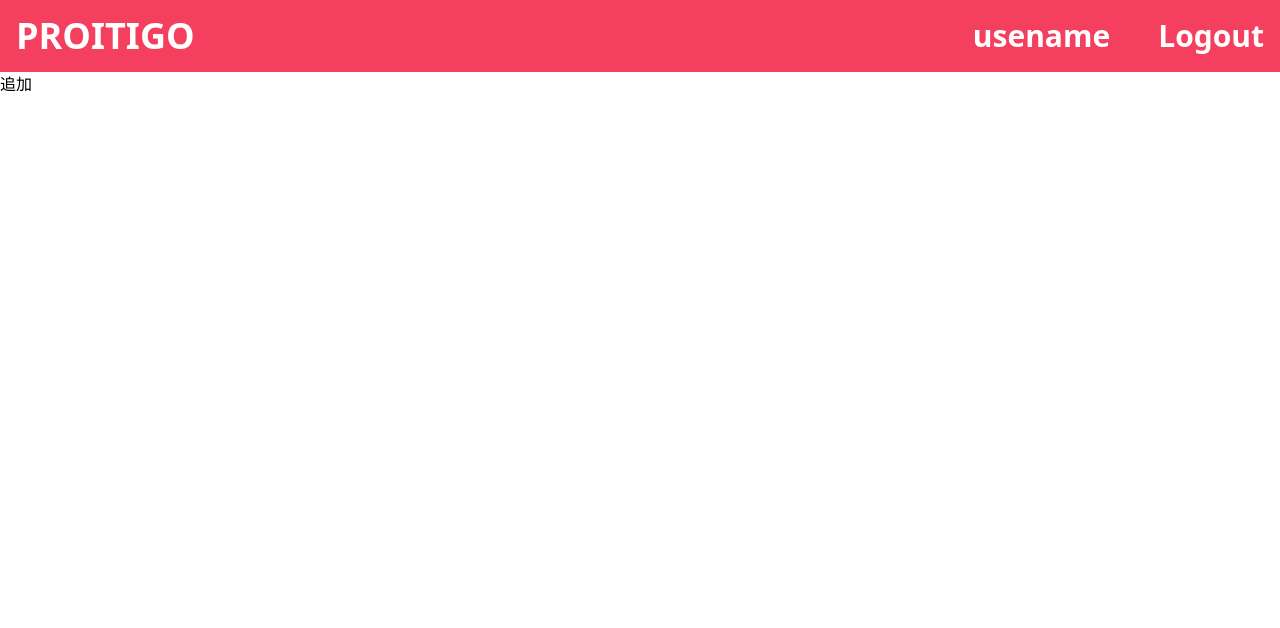
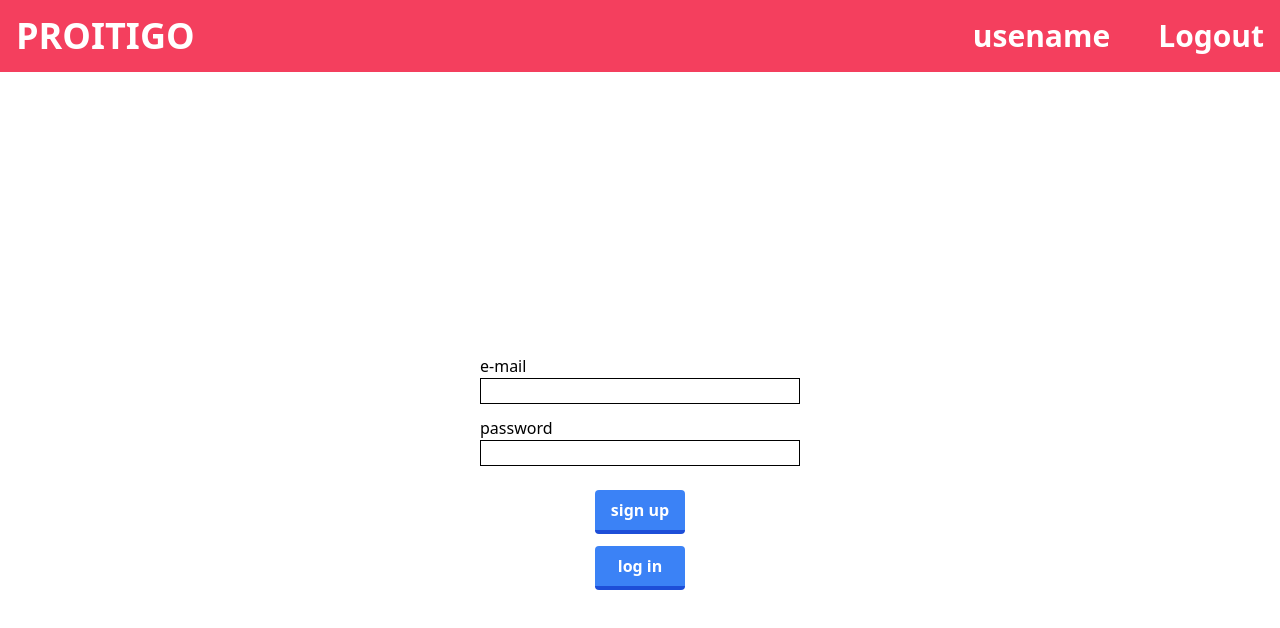
Before and after one commit to scla-sagauniv/B-komachi, a Next.js app: page / in a window 1280 px wide. Shown: the top 628 px of the page. Built offline with nearby package versions, Linux system fonts and the light colour scheme.

Commit message:
ログイン画面のコンポーネント

```diff
--- a/src/app/page.tsx
+++ b/src/app/page.tsx
@@ -1,13 +1,11 @@
+import Main from "./components/login-main";
 
 export default function Home() {
-
   return (
     <>
-    <main>
-      <div>
-          <button>追加</button>
-      </div>
-    </main>
+      <main className="h-screen flex justify-center">
+        <Main />
+      </main>
     </>
   );
 }
```
